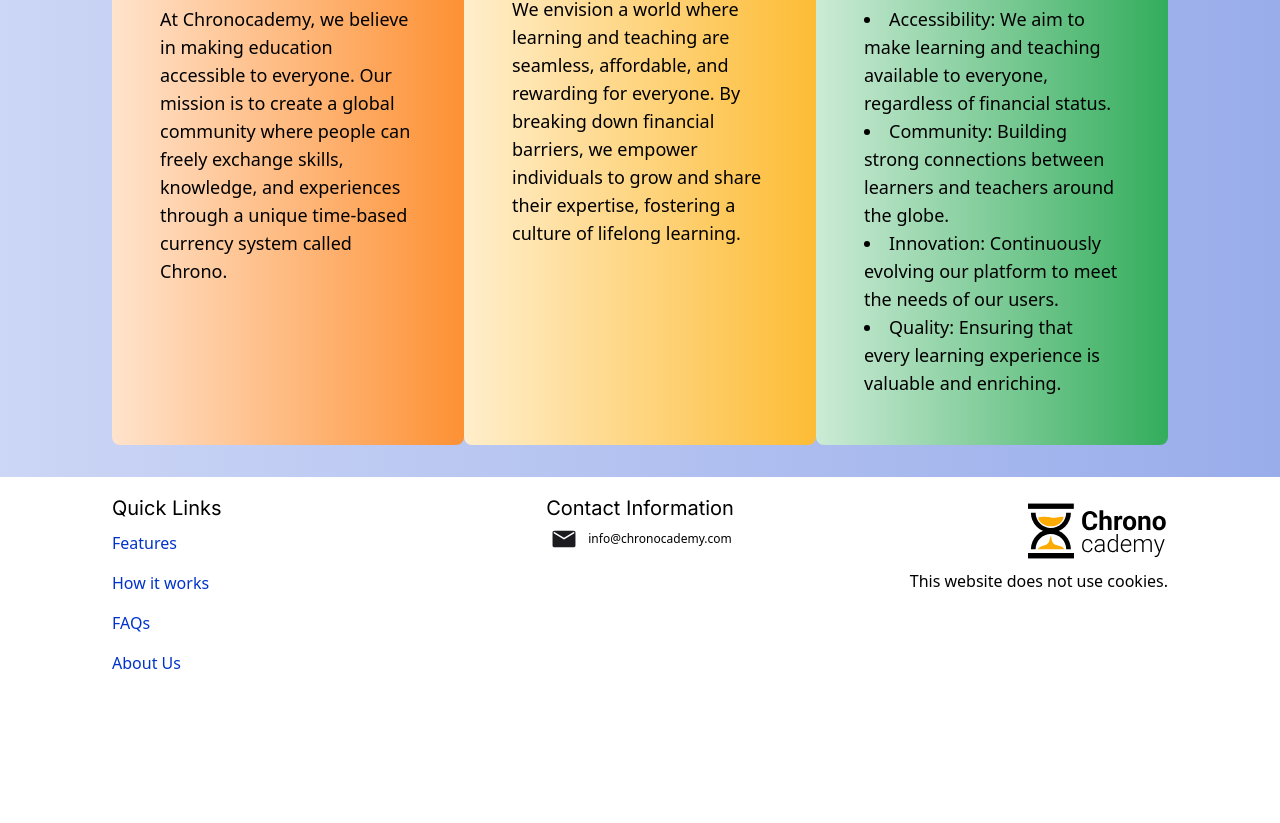
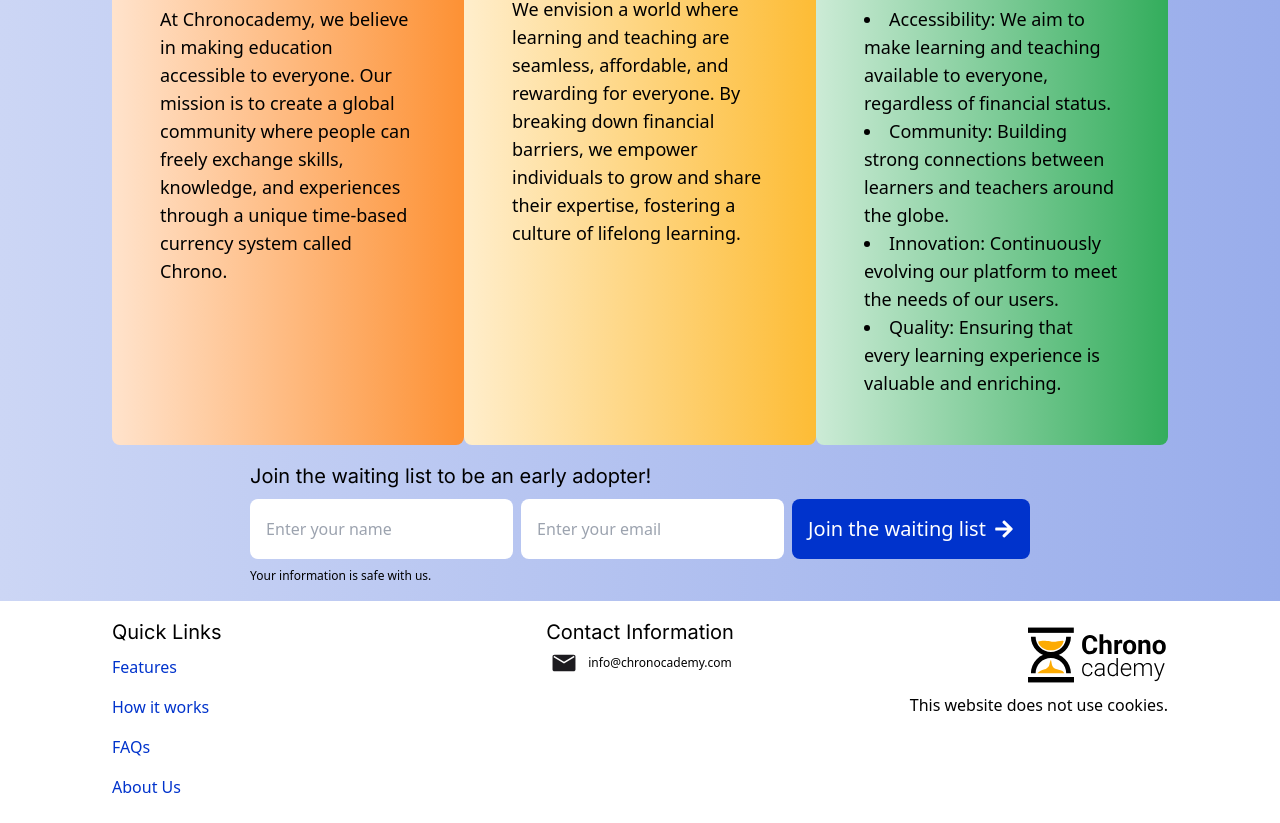
Before and after one commit to juaninicolai/chronocademy, a Next.js app: page / in a window 1280 px wide. Shown: the part 2563-3386 px from the top of the page. Before the commit the page ends 3262 px from the top, so only its background shows below. Built offline with nearby package versions, Linux system fonts and the light colour scheme.

Commit message:
Add bottom CTA component

```diff
--- a/app/components/AboutUs.tsx
+++ b/app/components/AboutUs.tsx
@@ -1,11 +1,13 @@
 import Image from "next/image";
 import React from "react";
+import CTA from "@/app/components/CTA";
 
 export default function AboutUs() {
     return (
             <div id={"about-us"} className={"px-28 py-4 bg-gradient-to-r from-primary-blue-100 to-primary-blue-200"}>
                 <div className={"text-center"}>
-            <h1 className={"font-inter text-4xl text-secondary-black-500 py-4 text-center font-extrabold"}>About us</h1>
+                    <h1 className={"font-inter text-4xl text-secondary-black-500 py-4 text-center font-extrabold"}>About
+                        us</h1>
                     <h2 className="font-roboto text-h2 py-4 text-center">Get to know us better</h2>
                 </div>
                 <div className={"flex justify-around py-4"}>
@@ -16,7 +18,8 @@ export default function AboutUs() {
                             <p id={"box-title"} className={"text-xl font-bold"}>Our Mission</p>
                         </div>
                         <Image src={"/about_us.svg"} alt={"our mission image"} width={256} height={200}/>
-                <p id={"box-body"} className={"text-lg"}>At Chronocademy, we believe in making education accessible
+                        <p id={"box-body"} className={"text-lg"}>At Chronocademy, we believe in making education
+                            accessible
                             to everyone. Our mission is to create a global community where people can freely exchange
                             skills, knowledge, and experiences through a unique time-based currency system called
                             Chrono.</p>
@@ -44,12 +47,16 @@ export default function AboutUs() {
                             <li>Accessibility: We aim to make learning and teaching available to everyone, regardless of
                                 financial status.
                             </li>
-                    <li>Community: Building strong connections between learners and teachers around the globe.</li>
+                            <li>Community: Building strong connections between learners and teachers around the globe.
+                            </li>
                             <li>Innovation: Continuously evolving our platform to meet the needs of our users.</li>
                             <li>Quality: Ensuring that every learning experience is valuable and enriching.</li>
                         </p>
                     </div>
                 </div>
+                <div className={"flex justify-center"}>
+                    <CTA/>
+                </div>
             </div>
     );
 }
```
Lines whose indentation alone changed are shown as unchanged.
